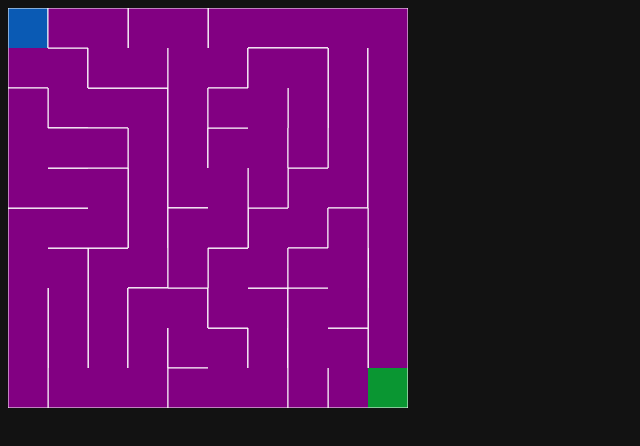
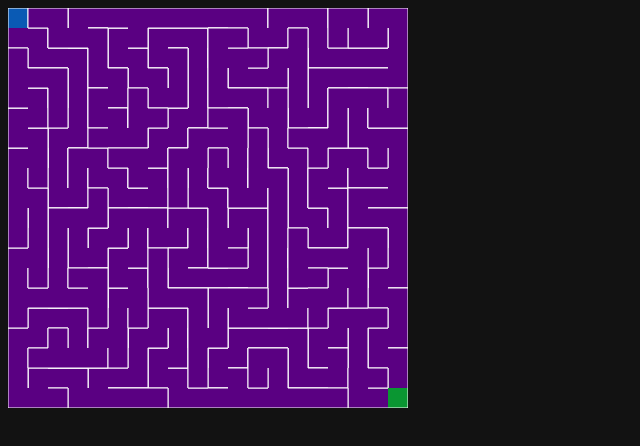
Before and after one commit to Litenoo/MazeGenerator, a plain HTML site: page index.html in a window 1280 px wide. Shown: the whole page, without its empty margins (0-640 px from the left). Drawn offline with Linux system fonts and the light colour scheme.

Commit message:
The maze size adjusting system is now works

```diff
--- a/index.html
+++ b/index.html
@@ -3,11 +3,10 @@
 <head>
     <meta charset="UTF-8">
     <meta name="viewport" content="width=device-width, initial-scale=1.0">
-    <title>Maze Generator</title>
+    <title>Maze Game</title>
     <script src="maze.js" defer></script>
     <link rel="stylesheet" href="style.css">
 </head>
 <body>
-
 </body>
 </html>
--- a/maze.js
+++ b/maze.js
@@ -10,15 +10,15 @@ document.addEventListener('keydown', (btn) => {
             if (element.player === true) playerCell = element;
         })
     }
-    if (btn.key == 'w') move(0,-1)
-    if (btn.key == 'd') move(1,+10)
-    if (btn.key == 's') move(2,+1)
-    if (btn.key == 'a') move(3,-10)
+    if (btn.key == 'w') move(0, -1)
+    if (btn.key == 'd') move(1, rowsCols)
+    if (btn.key == 's') move(2, 1)
+    if (btn.key == 'a') move(3, -rowsCols)
 
-    if (playerCell.place === 99) gameOver();
+    if (playerCell.place === rowsCols * rowsCols - 1) gameOver();
 })
 
-function move(wall,num){
+function move(wall, num) {
     if (playerCell.walls[wall] === false) {
         playerCell.player = false;
         playerCell.draw();
@@ -28,9 +28,13 @@ function move(wall,num){
     }
 }
 
+
+
+
 const width = 400;
 const height = 400;
-const cw = Math.floor(width / 10);
+const rowsCols = 20;
+const cw = Math.floor(width / rowsCols);
 let cells = [];
 let stack = [];
 let current;
@@ -40,8 +44,8 @@ mazeGenerator();
 
 
 function createGrid() {
-    for (let j = 0; j < width / cw; j++) {
-        for (let i = 0; i < height / cw; i++) {
+    for (let j = 0; j < rowsCols; j++) {
+        for (let i = 0; i < rowsCols; i++) {
             cells.push(new Cell(i, j));
         }
     }
@@ -53,7 +57,7 @@ function createGrid() {
 function Cell(i, j) {
     this.i = i;
     this.j = j;
-    this.place = j * width / cw + i, height / cw;
+    this.place = j * rowsCols + i, rowsCols;
     this.walls = [true, true, true, true]; //Top,Right,Bottom,Left;
     this.neighbours = [];
     this.unvisitedNeighbours = [];
@@ -65,7 +69,7 @@ function Cell(i, j) {
 
     this.draw = () => {
         if (this.visited) {
-            ctx.fillStyle = 'rgb(130,0,130)';
+            ctx.fillStyle = 'rgb(90,0,130)';
             ctx.fillRect(x, y, cw, cw);
         }
         if (this.finish === true) {
@@ -87,27 +91,26 @@ function Cell(i, j) {
         ctx.closePath();
     }
 
-    this.setup = () => {
+    this.setup = () => { //think
         if (this.i !== 0) {
             this.neighbours.push(cells[this.place - 1]);//Top
         } else this.neighbours.push(null);
-        if (this.j !== 9) {
-            this.neighbours.push(cells[this.place + 10]);//Right
+        if (this.j !== rowsCols - 1) {
+            this.neighbours.push(cells[this.place + rowsCols]);//Right
         } else this.neighbours.push(null);
-        if (this.i !== 9) {
+        if (this.i !== rowsCols - 1) {
             this.neighbours.push(cells[this.place + 1]);//Bottom
         } else this.neighbours.push(null);
         if (this.j !== 0) {
-            this.neighbours.push(cells[this.place - 10]); //Left
+            this.neighbours.push(cells[this.place - rowsCols]); //Left
         } else this.neighbours.push(null);
     }
 
     this.isNeighbours = () => {
         this.unvisitedNeighbours = [];
-        if (this.neighbours[0] && !this.neighbours[0].visited) this.unvisitedNeighbours.push(this.neighbours[0]);
-        if (this.neighbours[1] && !this.neighbours[1].visited) this.unvisitedNeighbours.push(this.neighbours[1]);
-        if (this.neighbours[2] && !this.neighbours[2].visited) this.unvisitedNeighbours.push(this.neighbours[2]);
-        if (this.neighbours[3] && !this.neighbours[3].visited) this.unvisitedNeighbours.push(this.neighbours[3]);
+        for (i = 0; i < 4; i++) {
+            if (this.neighbours[i] && !this.neighbours[i].visited) this.unvisitedNeighbours.push(this.neighbours[i]);
+        }
 
         if (this.unvisitedNeighbours.length > 0) {
             return this.unvisitedNeighbours[Math.floor(Math.random() * this.unvisitedNeighbours.length)];
@@ -117,7 +120,7 @@ function Cell(i, j) {
 
 function mazeGenerator() {
     cells[0].player = true;
-    cells[99].finish = true;
+    cells[rowsCols * rowsCols - 1].finish = true; //set finish point
     while (!cells.every(element => element.visited)) {
         let before = current;
         current = current.isNeighbours();
@@ -128,10 +131,10 @@ function mazeGenerator() {
             } else if (before.place - 1 === current.place) {
                 current.walls[2] = false;
                 before.walls[0] = false;
-            } else if (before.place - 10 === current.place) {
+            } else if (before.place - rowsCols === current.place) {
                 current.walls[1] = false;
                 before.walls[3] = false;
-            } else if (before.place + 10 === current.place) {
+            } else if (before.place + rowsCols === current.place) {
                 current.walls[3] = false;
                 before.walls[1] = false;
             }
@@ -146,7 +149,7 @@ function mazeGenerator() {
 }
 
 function gameOver() {
-    console.log('gameOver ! \nGreat job !');
+    console.log('gameOver! \nGreat job !');
 }
 
 function line(x, y, xa, ya) {
@@ -156,5 +159,3 @@ function line(x, y, xa, ya) {
 
 //Objectives:
 // -- Make process of generating maze visible.
-// -- Refactor.
-// -- make size of maze adjustable and decrementable, so you can change size of it.
```
